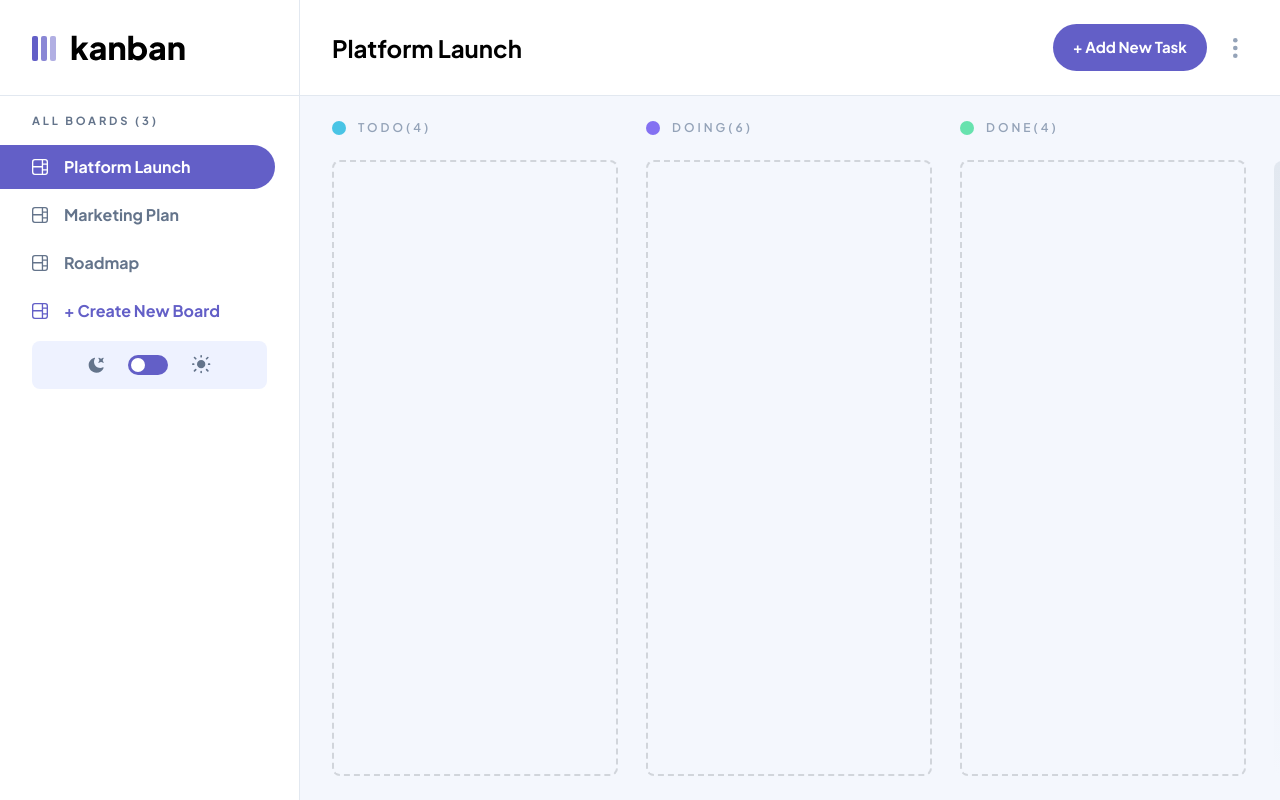
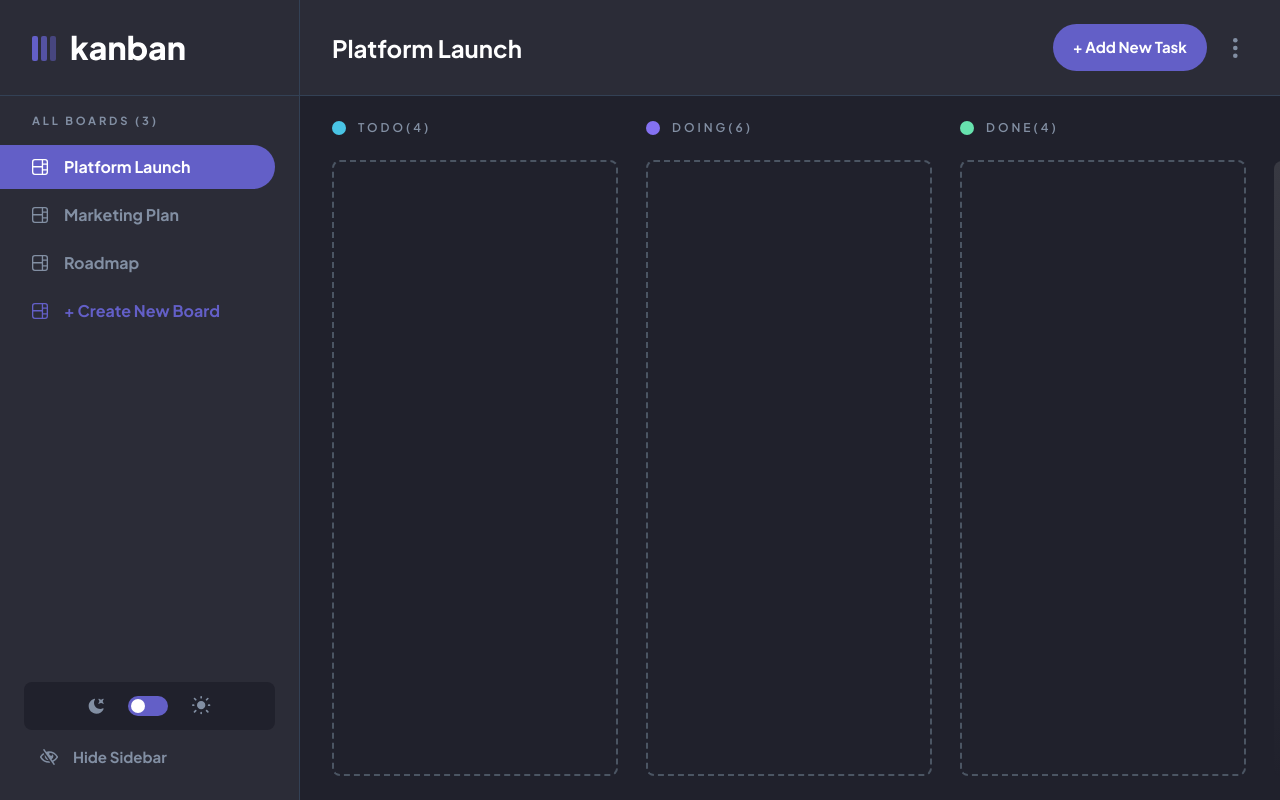
Before and after one commit to Mohamad-Ilham-Ramadhan/kanban-vue, a Vue app: page / in a window 1280 px wide. Built offline with nearby package versions, Linux system fonts and the light colour scheme.

Commit message:
create and style: hide sidebar button

```diff
--- a/index.html
+++ b/index.html
@@ -1,5 +1,5 @@
 <!DOCTYPE html>
-<html lang="en">
+<html lang="en" class="dark">
   <head>
     <meta charset="UTF-8">
     <link rel="icon" href="/favicon.ico">
--- a/src/App.vue
+++ b/src/App.vue
@@ -6,6 +6,7 @@
 import IconBoard from '@/components/icons/IconBoard.vue'
 import IconMoonStar from '@/components/icons/IconMoonStar.vue'
 import IconSun from '@/components/icons/IconSun.vue'
+import IconHide from '@/components/icons/IconHide.vue'
 
 // store
 import { useBoardStore } from '@/stores/board.js'
@@ -41,7 +42,8 @@
 
   <div class="flex flex-row">
     <aside class="shrink-0 w-[300px] h-[100vh] fixed left-0 top-0 z-40 dark:bg-dark-light bg-white border-r border-r-slate-200 dark:border-r-slate-700 pt-[96px]">
-      <div class="h-full pt-4 beautify-scrollbar overflow-auto">
+      <div class="flex flex-col justify-between h-full pt-4 beautify-scrollbar overflow-auto">
+        <div class="shrink-0">
           <div class="uppercase text-[.7rem] text-slate-500 dark:text-slate-400 font-bold tracking-[.175rem] pl-8 mb-4">
             all boards ({{ boardStore.boards.length }})
           </div>
@@ -59,8 +61,10 @@
               <span>+ Create New Board</span>
             </li>
           </nav>
+        </div>
 
-        <div class="px-8">
+        <div class="shrink-0 pb-8">
+          <div class="px-6 mb-4">
             <div class="flex items-center justify-center rounded-lg py-3.5 bg-indigo-50 dark:bg-dark text-slate-500 dark:text-slate-400">
               <IconMoonStar />
               <div
@@ -74,7 +78,10 @@
               <IconSun />
             </div>
           </div>
-
+          <div class="flex items-center font-bold text-[15px] text-slate-400 hover:opacity-70 hover:cursor-pointer transition-colors pl-10">
+            <span><IconHide /></span><span>Hide Sidebar</span>
+          </div>
+        </div>
       </div>
     </aside>
 
--- /dev/null
+++ b/src/components/icons/IconHide.vue
@@ -0,0 +1,3 @@
+<template>
+   <svg width="18" height="16" xmlns="http://www.w3.org/2000/svg" style="margin-right: 15px;"><path d="M8.522 11.223a4.252 4.252 0 0 1-3.654-5.22l3.654 5.22ZM9 12.25A8.685 8.685 0 0 1 1.5 8a8.612 8.612 0 0 1 2.76-2.864l-.86-1.23A10.112 10.112 0 0 0 .208 7.238a1.5 1.5 0 0 0 0 1.524A10.187 10.187 0 0 0 9 13.75c.414 0 .828-.025 1.239-.074l-1-1.43A8.88 8.88 0 0 1 9 12.25Zm8.792-3.488a10.14 10.14 0 0 1-4.486 4.046l1.504 2.148a.375.375 0 0 1-.092.523l-.648.453a.375.375 0 0 1-.523-.092L3.19 1.044A.375.375 0 0 1 3.282.52L3.93.068a.375.375 0 0 1 .523.092l1.735 2.479A10.308 10.308 0 0 1 9 2.25c3.746 0 7.031 2 8.792 4.988a1.5 1.5 0 0 1 0 1.524ZM16.5 8a8.674 8.674 0 0 0-6.755-4.219A1.75 1.75 0 1 0 12.75 5v-.001a4.25 4.25 0 0 1-1.154 5.366l.834 1.192A8.641 8.641 0 0 0 16.5 8Z" fill="currentColor"></path></svg>
+</template>
--- a/tailwind.config.js
+++ b/tailwind.config.js
@@ -19,6 +19,7 @@
         dot3: '#e5a449',
         dot4: '#2a3fdb',
         dot5: '#c36e6e',
+        'slate-400': '#828fa3',
       },
       borderRadius: {
         xl: '.75rem',
```
Lines whose indentation alone changed are shown as unchanged.
